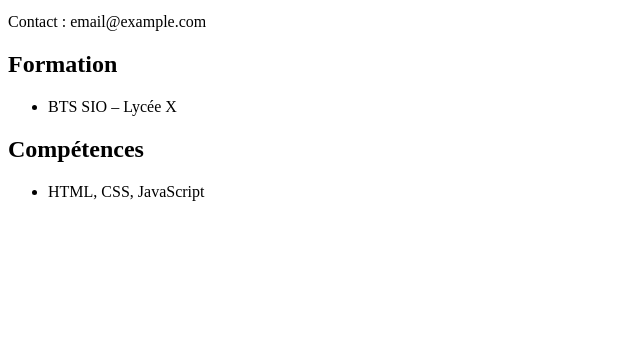
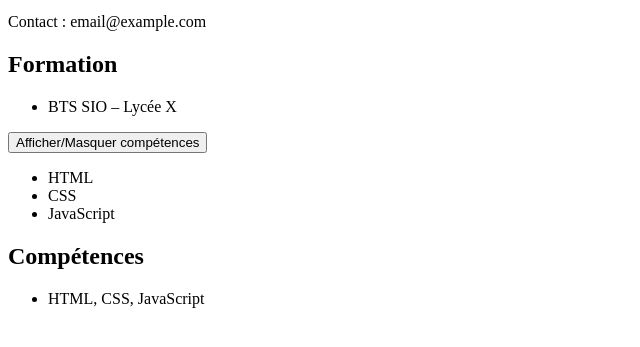
Before and after one commit to lucas97461/javascripst, a plain HTML site: page docs/index.html in a window 1280 px wide. Shown: the part 101-448 px from the top of the page, without its empty margins (0-640 px from the left). Drawn offline with Linux system fonts and the light colour scheme.

Commit message:
Update index.html

```diff
--- a/docs/index.html
+++ b/docs/index.html
@@ -11,6 +11,19 @@
 </head>
 
 <body>
+  <script>
+
+function toggleCompetences() {
+
+const compSection = document.getElementById('competences');
+
+compSection.style.display =
+
+compSection.style.display === 'none' ? 'block' : 'none';
+
+}
+
+</script>
 
 <header>
 
@@ -35,9 +48,21 @@
 </ul>
 
 </section>
+<button onclick="toggleCompetences()">Afficher/Masquer compétences</button>
+<section>
+<section id="competences">
 
-<section>
+<ul>
 
+<li>HTML</li>
+
+<li>CSS</li>
+
+<li>JavaScript</li>
+
+</ul>
+
+</section>
 <h2>Compétences</h2>
 
 <ul>
```
